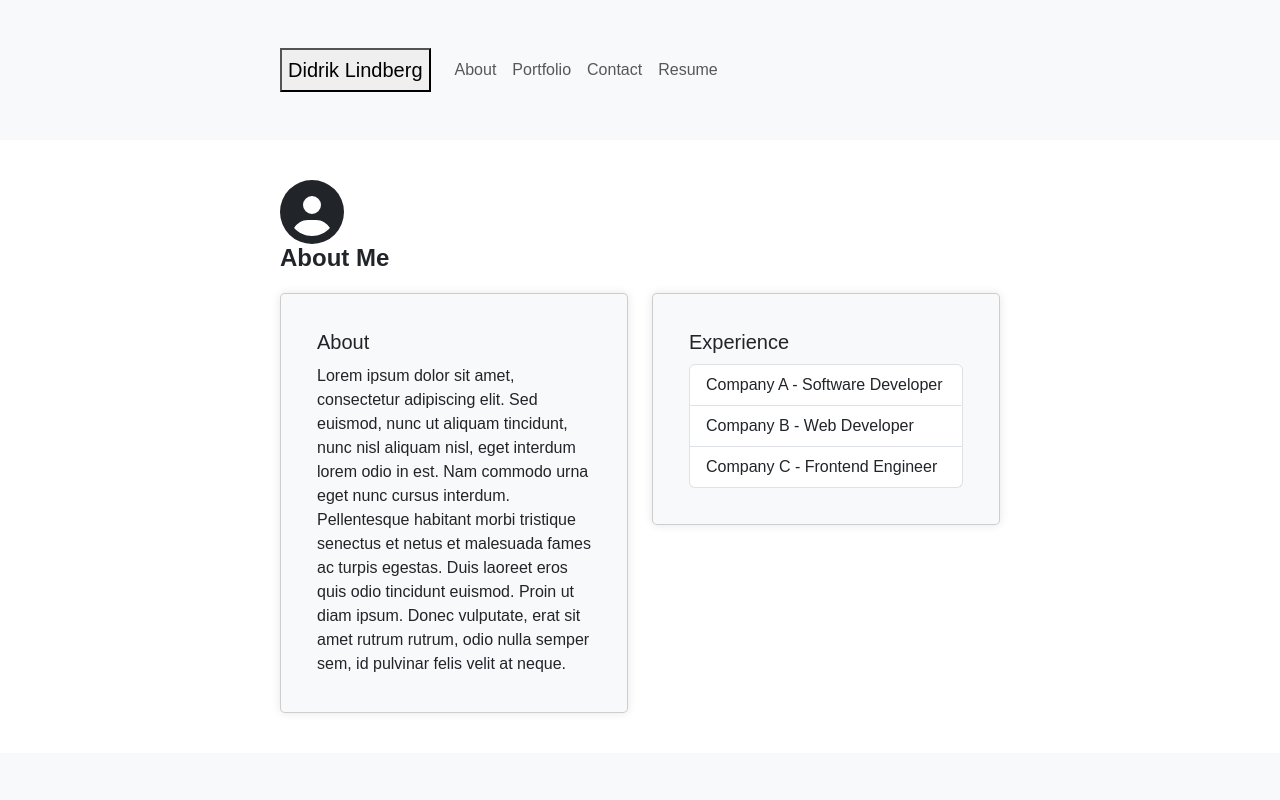
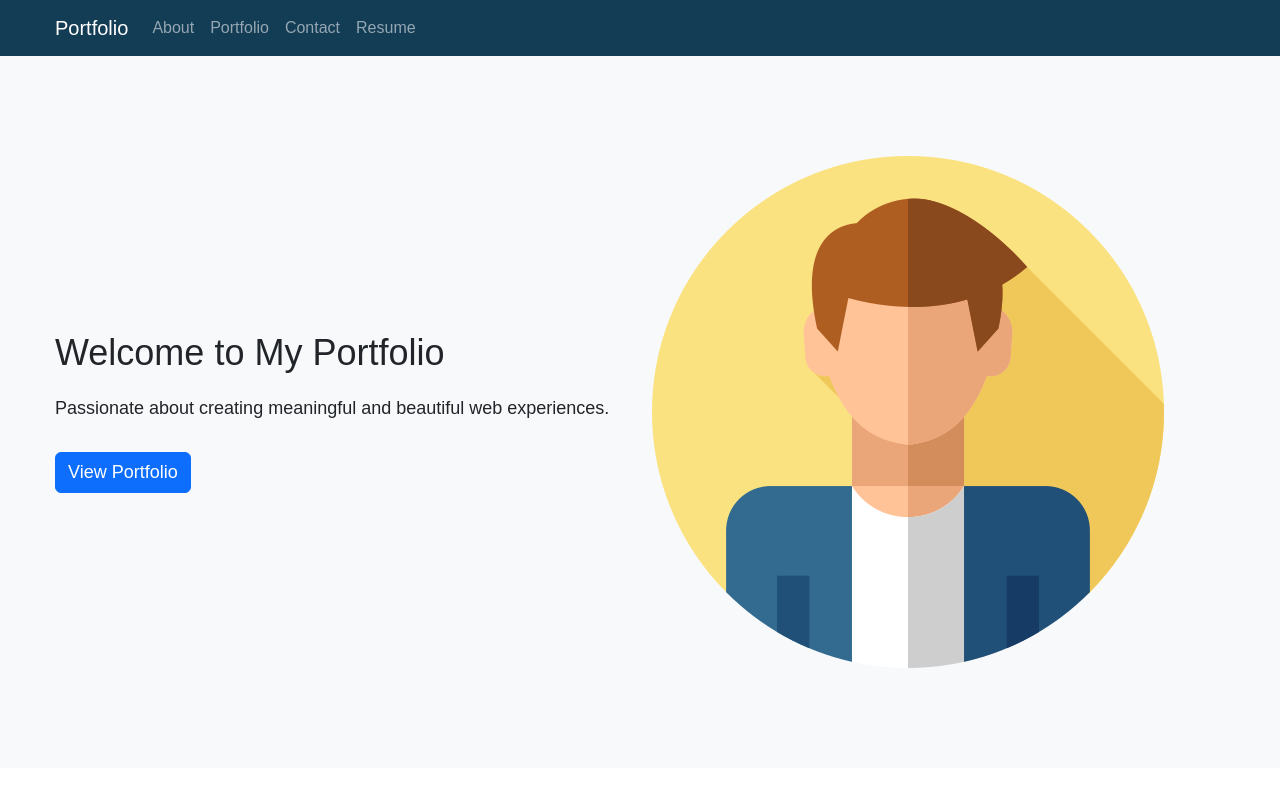
Before and after one commit to DidrikLindberg/react-portfolio, a React (Create React App) app: page / in a window 1280 px wide. Shown: the top 800 px of the page. Built offline with nearby package versions, Linux system fonts and the light colour scheme; the HTML template or start-up script is replaced by a standard one.

Commit message:
UI updates

```diff
--- a/src/App.css
+++ b/src/App.css
@@ -13,20 +13,97 @@
   }
 }
 
-.App-header {
-  background-color: #282c34;
+/* Add these styles to your App.css file */
+
+/* Ensure the sections take up the full viewport height */
+#about, #portfolio, #contact, #resume {
   min-height: 100vh;
   display: flex;
-  flex-direction: column;
-  align-items: center;
-  justify-content: center;
-  font-size: calc(10px + 2vmin);
-  color: white;
+  justify-content: center; /* Center horizontally */
+  align-items: center; /* Center vertically */
 }
 
-.App-link {
+/* Adjust the container width to control side margins */
+.container {
+  max-width: 1200px; /* Change this value as needed */
+  padding: 0 15px; /* Add horizontal padding to create side margins */
+  margin: 0 auto; /* Center the container horizontally */
+}
+
+/* Smooth scrolling behavior */
+html {
+  scroll-behavior: smooth;
+}
+
+/* ---------------------header--------------------------- */
+header {
+  background-color: #133c55;
+}
+
+/* -------------------------homepage--------------------- */
+.homepage {
+  background-color: #f8f9fa;
+  padding: 100px 0;
+}
+
+.homepage h1 {
+  font-size: 36px;
+  margin-bottom: 20px;
+}
+
+.homepage p {
+  font-size: 18px;
+  margin-bottom: 30px;
+}
+
+.homepage .btn {
+  font-size: 18px;
+}
+
+.homepage img {
+  max-width: 100%;
+  height: auto;
+}
+
+/* -------------------------homepage--------------------- */
+/* -------------------------about------------------------ */
+.about {
+  padding: 100px 0;
+}
+
+.about .avatar {
+  text-align: center;
+}
+
+.about .avatar .icon {
   color: #61dafb;
 }
+
+.about .sub-title {
+  text-align: center;
+  margin-top: 20px;
+}
+
+.about .card {
+  margin-top: 40px;
+}
+
+.about .card-title {
+  font-size: 24px;
+  margin-bottom: 20px;
+}
+
+.about .card-text {
+  font-size: 16px;
+}
+
+.about .list-group-item {
+  font-size: 16px;
+  border: none;
+  padding: 8px 0;
+}
+/* -------------------------about------------------------ */
+
 
 @keyframes App-logo-spin {
   from {
--- a/src/App.js
+++ b/src/App.js
@@ -1,34 +1,22 @@
-import React, { useState } from 'react';
+import React from 'react';
 import Header from './components/Header';
 import About from './components/About';
 import Portfolio from './components/Portfolio';
 import Contact from './components/Contact';
 import Resume from './components/Resume';
 import Footer from './components/Footer';
+import Homepage from './components/Homepage';
 import './App.css';
 
 function App() {
-  const [activeComponent, setActiveComponent] = useState('About');
-
-  const renderComponent = () => {
-    switch (activeComponent) {
-      case 'About':
-        return <About />;
-      case 'Portfolio':
-        return <Portfolio />;
-      case 'Contact':
-        return <Contact />;
-      case 'Resume':
-        return <Resume />;
-      default:
-        return null;
-    }
-  };
-
   return (
     <div>
-      <Header setActiveComponent={setActiveComponent} />
-      {renderComponent()}
+      <Header />
+      <div id="homepage"><Homepage /></div>
+      <div id="about"><About /></div>
+      <div id="portfolio"><Portfolio /></div>
+      <div id="contact"><Contact /></div>
+      <div id="resume"><Resume /></div>
       <Footer />
     </div>
   );
--- a/src/components/About.js
+++ b/src/components/About.js
@@ -1,15 +1,13 @@
-import React from 'react';
-import './App.css';
+import React, { forwardRef } from 'react';
 import { FontAwesomeIcon } from '@fortawesome/react-fontawesome';
 import { faUserCircle } from '@fortawesome/free-solid-svg-icons';
 
-
-function About() {
+const About = forwardRef((props, ref) => {
   return (
-    <section id="about" className="container">
+    <section id="about" className="about container" ref={ref}>
       <div className="avatar">
-          <FontAwesomeIcon icon={faUserCircle} size="4x" />
-        </div>
+        <FontAwesomeIcon icon={faUserCircle} size="4x" className="icon" />
+      </div>
       <h1 className="sub-title">About Me</h1>
       <div className="row">
         <div className="col-md-6">
@@ -37,6 +35,6 @@ function About() {
       </div>
     </section>
   );
-}
+});
 
 export default About;
--- a/src/components/Header.js
+++ b/src/components/Header.js
@@ -1,78 +1,40 @@
-import React, { useState } from 'react';
+import React from 'react';
 
-function Header({ setActiveComponent }) {
-  const [isMenuOpen, setIsMenuOpen] = useState(false);
-
-  const handleButtonClick = (componentName) => {
-    setActiveComponent(componentName);
-    setIsMenuOpen(false); // Close the menu when a menu item is clicked
-  };
-
+function Header() {
   return (
     <header>
-      <nav className="navbar navbar-expand-lg navbar-light bg-light">
+      <nav className="navbar navbar-expand-lg navbar-dark ">
         <div className="container">
-          <button className="navbar-brand" onClick={() => handleButtonClick('About')}>
-            Didrik Lindberg
-          </button>
+          <a className="navbar-brand" href="#about">Portfolio</a>
           <button
-            className={`navbar-toggler ${isMenuOpen ? 'collapsed' : ''}`}
+            className="navbar-toggler"
             type="button"
-            onClick={() => setIsMenuOpen(!isMenuOpen)}
+            data-bs-toggle="collapse"
+            data-bs-target="#navbarNav"
+            aria-controls="navbarNav"
+            aria-expanded="false"
+            aria-label="Toggle navigation"
           >
             <span className="navbar-toggler-icon"></span>
           </button>
-          <div className={`collapse navbar-collapse ${isMenuOpen ? 'show' : ''}`}>
+          <div className="collapse navbar-collapse" id="navbarNav">
             <ul className="navbar-nav ml-auto">
               <li className="nav-item">
-                <button className="nav-link" onClick={() => handleButtonClick('About')}>
-                  About
-                </button>
+                <a className="nav-link" href="#about">About</a>
               </li>
               <li className="nav-item">
-                <button className="nav-link" onClick={() => handleButtonClick('Portfolio')}>
-                  Portfolio
-                </button>
+                <a className="nav-link" href="#portfolio">Portfolio</a>
               </li>
               <li className="nav-item">
-                <button className="nav-link" onClick={() => handleButtonClick('Contact')}>
-                  Contact
-                </button>
+                <a className="nav-link" href="#contact">Contact</a>
               </li>
               <li className="nav-item">
-                <button className="nav-link" onClick={() => handleButtonClick('Resume')}>
-                  Resume
-                </button>
+                <a className="nav-link" href="#resume">Resume</a>
               </li>
             </ul>
           </div>
         </div>
       </nav>
-      <div className={`menu-overlay ${isMenuOpen ? 'open' : ''}`} onClick={() => setIsMenuOpen(false)}></div>
-      <div className={`menu-container ${isMenuOpen ? 'open' : ''}`}>
-        <ul className="navbar-nav">
-          <li className="nav-item">
-            <button className="nav-link" onClick={() => handleButtonClick('About')}>
-              About
-            </button>
-          </li>
-          <li className="nav-item">
-            <button className="nav-link" onClick={() => handleButtonClick('Portfolio')}>
-              Portfolio
-            </button>
-          </li>
-          <li className="nav-item">
-            <button className="nav-link" onClick={() => handleButtonClick('Contact')}>
-              Contact
-            </button>
-          </li>
-          <li className="nav-item">
-            <button className="nav-link" onClick={() => handleButtonClick('Resume')}>
-              Resume
-            </button>
-          </li>
-        </ul>
-      </div>
     </header>
   );
 }
--- /dev/null
+++ b/src/components/Homepage.js
@@ -0,0 +1,27 @@
+import React from 'react';
+// import './Homepage.css'; // Import your CSS file for styling
+
+function Homepage() {
+  return (
+    <section className="homepage">
+      <div className="container">
+        <div className="row align-items-center">
+          <div className="col-lg-6">
+            <h1>Welcome to My Portfolio</h1>
+            <p>Passionate about creating meaningful and beautiful web experiences.</p>
+            <button className="btn btn-primary">View Portfolio</button>
+          </div>
+          <div className="col-lg-6">
+            <img
+            src={process.env.PUBLIC_URL + '/assets/images/man.png'}
+            alt="Portfolio"
+            className="img-fluid"
+            />
+          </div>
+        </div>
+      </div>
+    </section>
+  );
+}
+
+export default Homepage;
--- a/src/components/Portfolio.js
+++ b/src/components/Portfolio.js
@@ -52,7 +52,7 @@ function Portfolio() {
   ];
 
   return (
-    <section id="projects">
+    <section id="portfolio">
       <div className="container">
         <h1 className="sub-title">Projects</h1>
         <div className="project-list">
```
Also changed, not shown: public/assets/images/devicon.png (added), public/assets/images/man.png (added).
